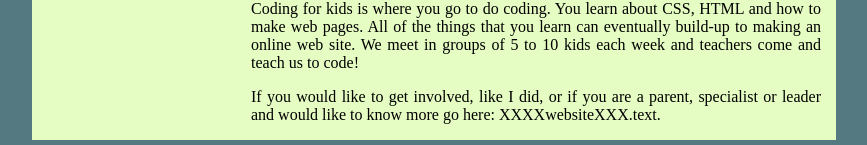
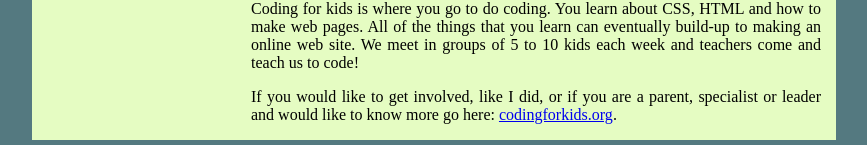
Before and after one commit to blackheath-cc/website, a plain HTML site: page get-involved.html in a window 1280 px wide. Shown: the part 661-806 px from the top of the page, without its empty margins (206-1073 px from the left). Drawn offline with Linux system fonts and the light colour scheme.

Commit message:
Add coding for kids link.

```diff
--- a/get-involved.html
+++ b/get-involved.html
@@ -37,7 +37,7 @@
 			<h4>About Coding for Kids:</h4>
 			<p>Coding for kids is where you go to do coding. You learn about CSS, HTML and how to make web pages. All of the things that you learn can eventually build-up to making an online web site. We meet in groups of 5 to 10 kids each week and teachers come and teach us to code!</p>
 
-			<p>If you would like to get involved, like I did, or if you are a parent, specialist or leader and would like to know more go here: XXXXwebsiteXXX.text.</p>
+			<p>If you would like to get involved, like I did, or if you are a parent, specialist or leader and would like to know more go here: <a href="http://codingforkids.org/">codingforkids.org</a>.</p>
 		</div>
 		<div id="footer">
 		</div>
```
